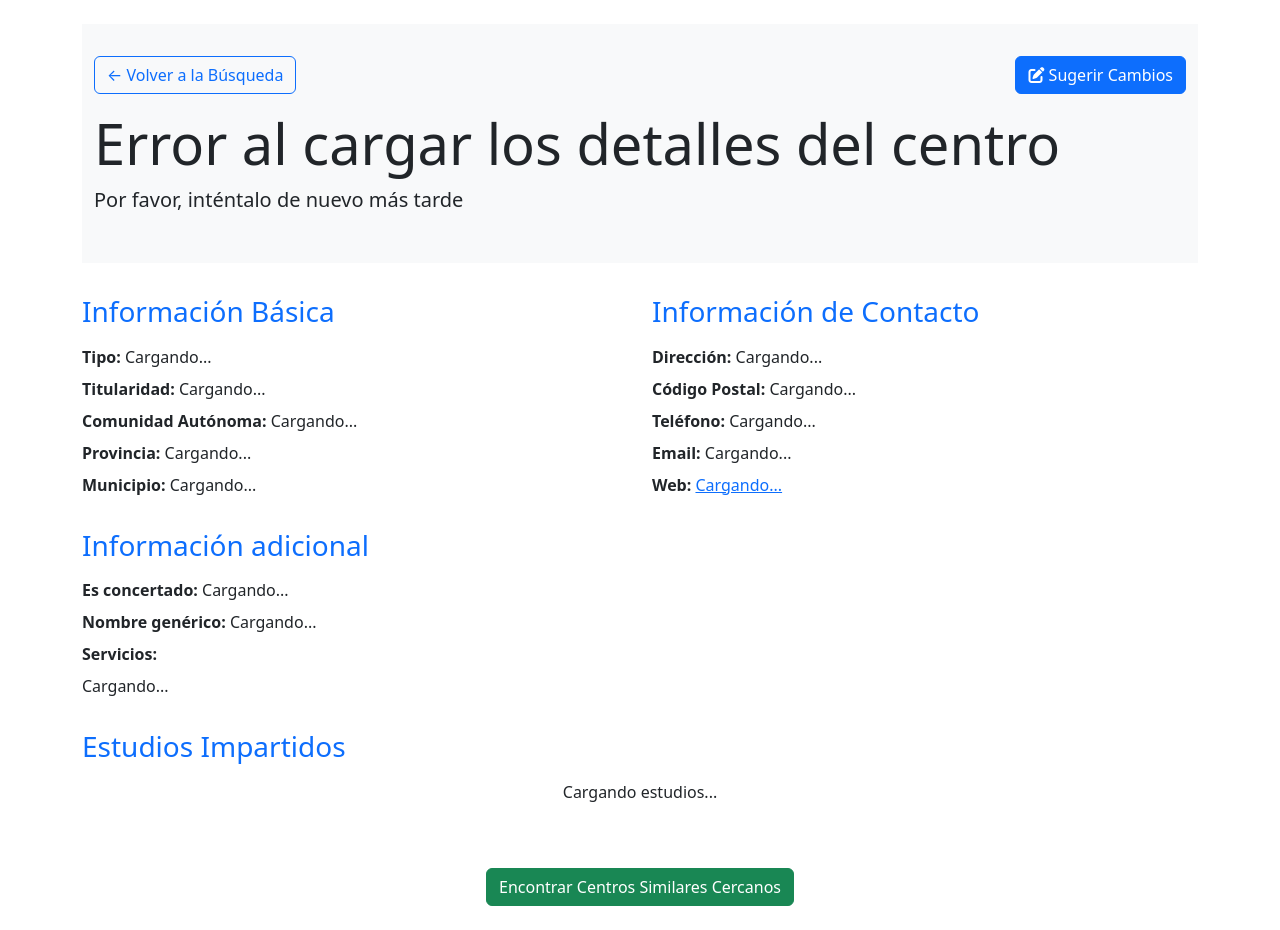
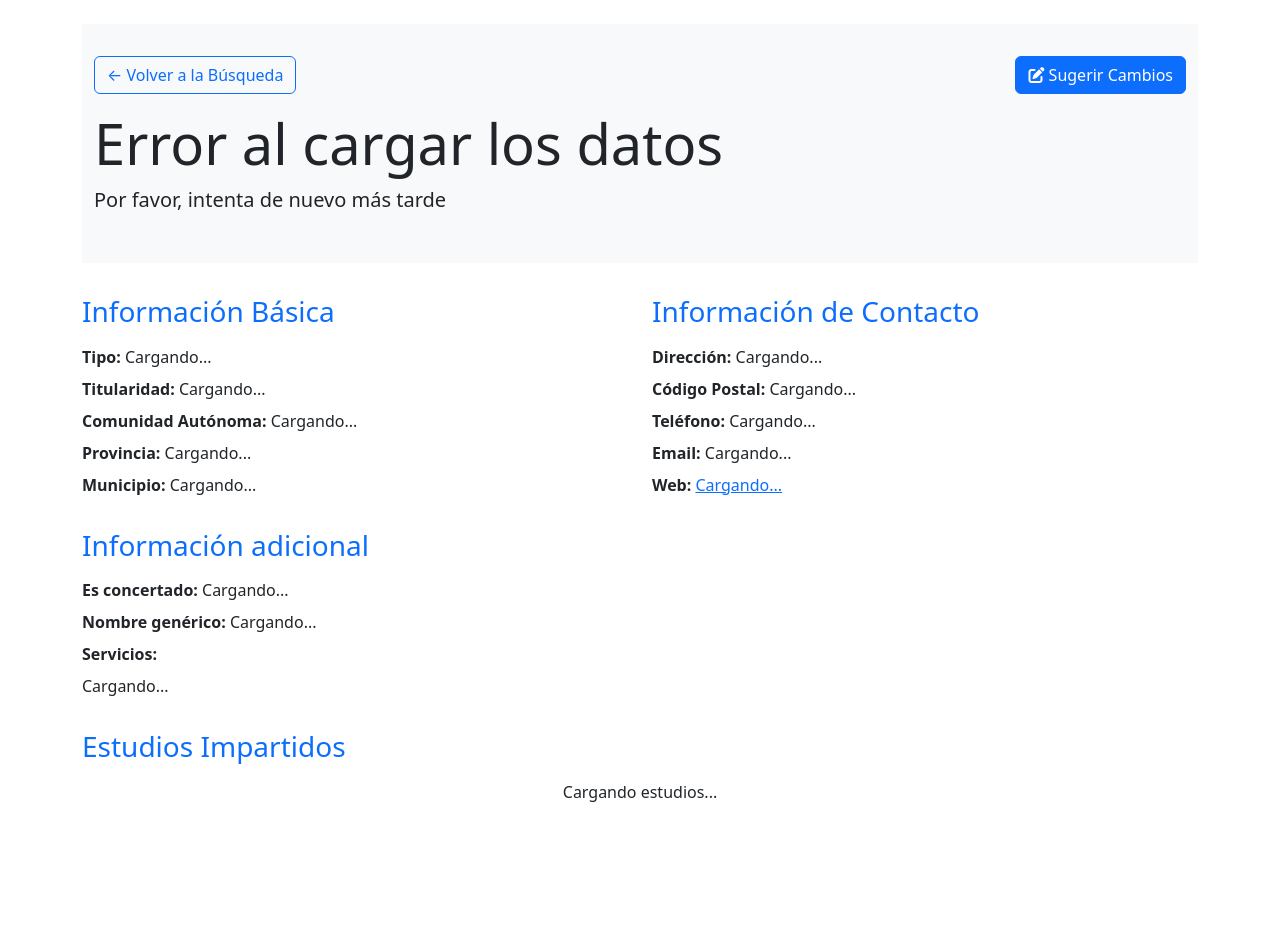
Before and after one commit to pablomc87/destino-docente, a Django app: template schools/templates/schools/school_detail.html in a window 1280 px wide. Shown: the part 56-986 px from the top of the page. After the commit the page ends 858 px from the top, so only its background shows below. Run offline with Django 5.2, Linux system fonts and the light colour scheme; the template is opened without the code that fills it, so the values that code supplies are empty.

Commit message:
removing the closest similar centers

```diff
--- a/schools/templates/schools/school_detail.html
+++ b/schools/templates/schools/school_detail.html
@@ -132,10 +132,6 @@
         </div>
     </div>
 </div>
-
-<div class="text-center mt-4 mb-4">
-    <a href="/find-nearest/?preset_school={{ request.resolver_match.kwargs.pk }}" class="btn btn-success">Encontrar Centros Similares Cercanos</a>
-</div>
 {% endblock %}
 
 {% block extra_js %}
@@ -166,12 +162,6 @@
                 updateElementText('schoolName', 'ID de centro no válido');
                 updateElementText('schoolLocation', 'Por favor, vuelve a la página de búsqueda');
                 return;
-            }
-
-            // Update find similar button href
-            const findSimilarBtn = document.getElementById('findSimilarBtn');
-            if (findSimilarBtn) {
-                findSimilarBtn.href = `/find-nearest/?preset_school=${schoolId}`;
             }
 
             // Fetch school details
@@ -250,11 +240,10 @@
                     servicesContainer.innerHTML = '<p>No hay información disponible sobre los servicios ofrecidos.</p>';
                 }
             }
-
         } catch (error) {
-            console.error('Error fetching school details:', error);
-            updateElementText('schoolName', 'Error al cargar los detalles del centro');
-            updateElementText('schoolLocation', 'Por favor, inténtalo de nuevo más tarde');
+            console.error('Error:', error);
+            updateElementText('schoolName', 'Error al cargar los datos');
+            updateElementText('schoolLocation', 'Por favor, intenta de nuevo más tarde');
         }
     });
 </script>
```
